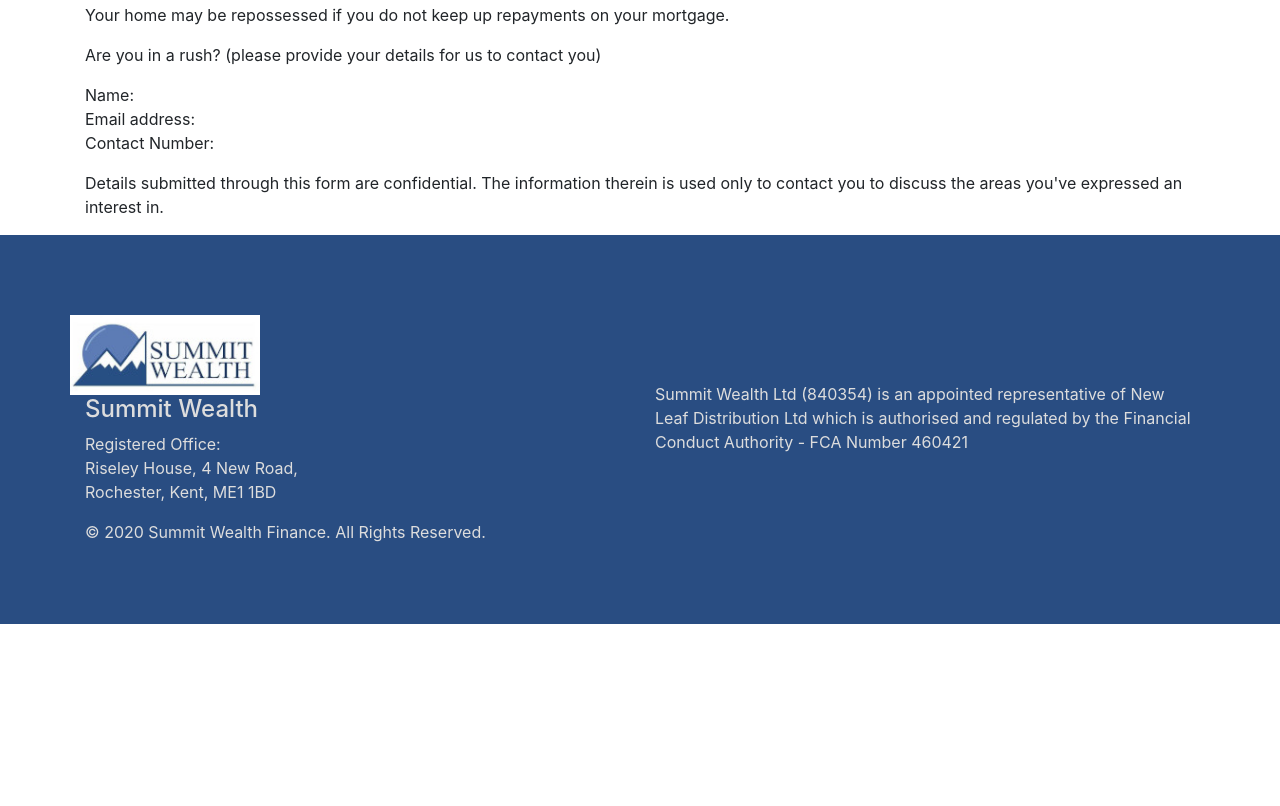
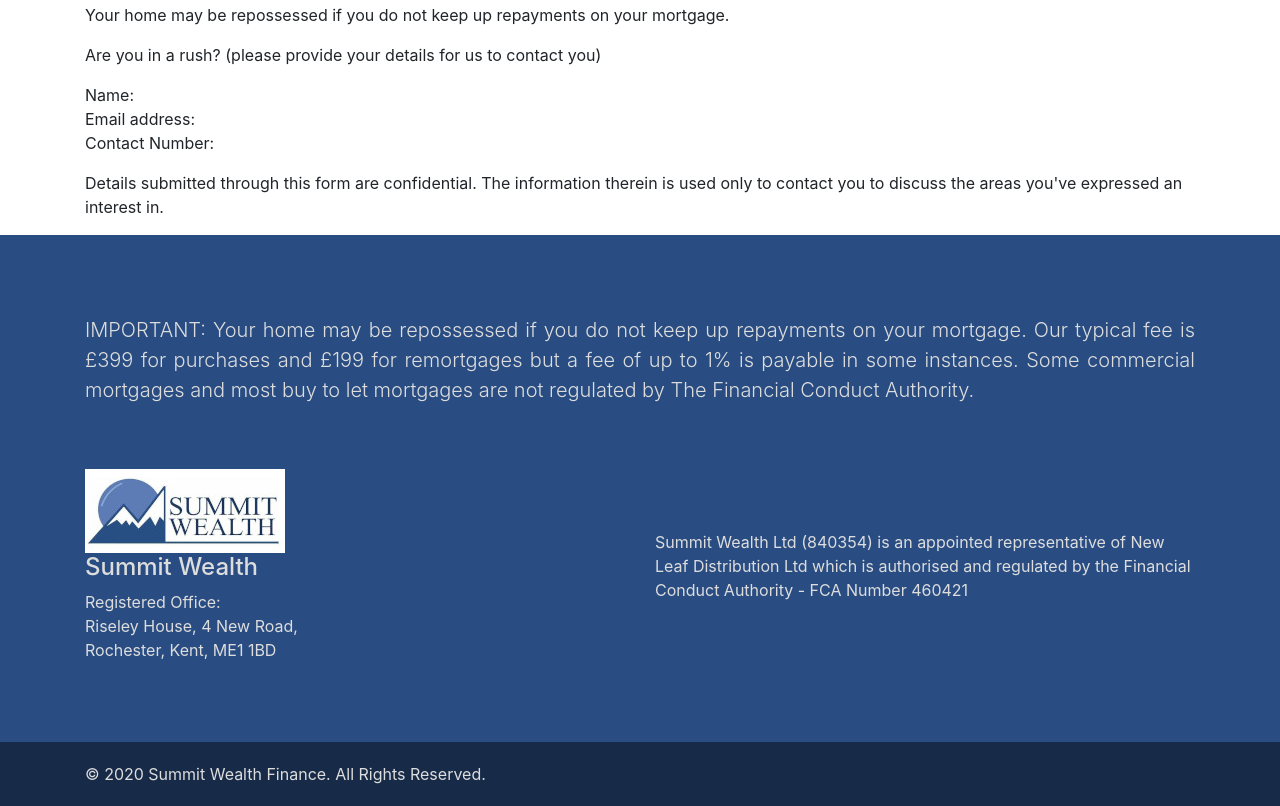
Before and after one commit to ayrbox/summitwealth, a Gatsby site: page / in a window 1280 px wide. Shown: the part 427-1233 px from the top of the page. Before the commit the page ends 1051 px from the top, so only its background shows below. Built offline with nearby package versions, Linux system fonts and the light colour scheme; Gatsby itself is replaced by a stand-in of ours.

Commit message:
Add IMPORTNAT NOTE to footer and copyright bg

```diff
--- a/src/assets/scss/_footer.scss
+++ b/src/assets/scss/_footer.scss
@@ -2,7 +2,6 @@
 
 .footer-section {
   padding-top: 80px;
-  padding-bottom: 80px;
 
   background-color: $footer-color;
   color: #ddd;
@@ -21,7 +20,8 @@
 .copyright-section {
   background-color: darken($footer-color, 15);
   color: #ddd;
-  padding: 20px 0 14px;
+  padding: 20px 0;
+  margin-top: 80px;
 
   .back-to-top {
     color: #fff;
--- a/src/components/Footer.js
+++ b/src/components/Footer.js
@@ -6,16 +6,25 @@
 const Footer = () => (
   <footer className="footer-section">
     <Container>
+      <Row>
+        <Col className="pb-5">
+          <p className="lead text-justify">
+            IMPORTANT: Your home may be repossessed if you do not keep up
+            repayments on your mortgage. Our typical fee is £399 for purchases
+            and £199 for remortgages but a fee of up to 1% is payable in some
+            instances. Some commercial mortgages and most buy to let mortgages
+            are not regulated by The Financial Conduct Authority.
+          </p>
+        </Col>
+      </Row>
       <Row xs="1" sm="1" md="2">
         <Col>
-          <address>
           <img src={logo} alt="Company Logo" />
           <h4>Summit Wealth</h4>
           Registered Office:
           <br />
           Riseley House, 4 New Road, <br />
           Rochester, Kent, ME1 1BD
-          </address>
         </Col>
         <Col className="d-flex align-items-center">
           Summit Wealth Ltd (840354) is an appointed representative of New Leaf
@@ -23,6 +32,9 @@
           Conduct Authority - FCA Number 460421
         </Col>
       </Row>
+    </Container>
+    <div className="copyright-section">
+      <Container>
         <Row>
           <Col>
             &copy; {new Date().getFullYear()} Summit Wealth Finance. All Rights
@@ -30,6 +42,7 @@
           </Col>
         </Row>
       </Container>
+    </div>
   </footer>
 );
 
--- a/src/contents/general-insurance.md
+++ b/src/contents/general-insurance.md
@@ -43,12 +43,3 @@
 Message:
 
 > \*Details submitted through this form are confidential. The information therein is used only to contact you to discuss the areas you've expressed an interest in.
-
-> Footer Component
-> **IMPORTANT** Your home may be repossessed if you do not keep up repayments on your mortgage.Our typical fee is £399 for purchases and £199 for remortgages but a fee of up to 1% is payable in some instances. Some commercial mortgages and most buy to let mortgages are not regulated by The Financial Conduct Authority.
-
-Summit Wealth Ltd (840354) is an appointed representative of New Leaf Distribution Ltd which is authorised and regulated by the Financial Conduct Authority - FCA Number 460421
-
-Summit Wealth Registered Office: Riseley House, 4 New Road, Rochester, Kent, ME1 1BD
-
-© 2020 Summit Wealth Finance. All Rights Reserved.
--- a/src/pages/index.js
+++ b/src/pages/index.js
@@ -1,6 +1,6 @@
 import React from 'react';
 import Layout from '../components/layout';
-import { useStaticQuery, graphql, Link } from 'gatsby';
+import { useStaticQuery, graphql } from 'gatsby';
 
 const homePage = graphql`
   query {
```
Lines whose indentation alone changed are shown as unchanged.
